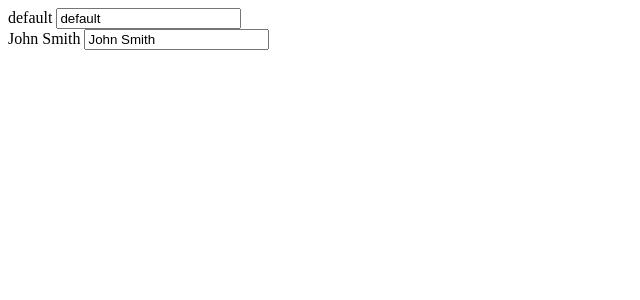
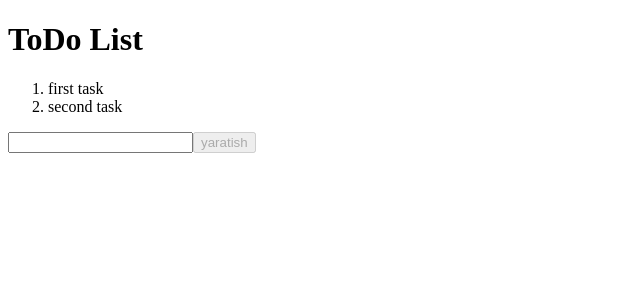
Before and after one commit to crazyysasha/turbo-disco, a Vue app: page / in a window 1280 px wide. Shown: the top 300 px of the page, without its empty margins (0-640 px from the left). Built offline with nearby package versions, Linux system fonts and the light colour scheme.

Commit message:
homework/1 Fixes #1

```diff
--- a/src/App.vue
+++ b/src/App.vue
@@ -1,46 +1,26 @@
 <script setup>
-import { computed } from '@vue/reactivity';
-import { reactive, ref } from 'vue';
-const userName = ref('default');
+import { ref } from 'vue';
 
-const classList = computed(() => {
-  if (userName.value.length > 0 && userName.value != 'default') {
-    return ["filled"];
-  }
-  return [];
-});
+ const tasks= ref([]);
 
-const data = reactive({
-  name: 'John',
-  surname: "Smith"
-});
-const fullName = computed(() => {
-  return `${data.name} ${data.surname}`
-});
-
-const onInput = ($event) => {
-
-  const fullName2 = $event.target.value;
-
-  const [name2, surname2] = fullName2.split(' ');
-
-  data.name = name2;
-  data.surname = surname2;
-
-}
 </script>
 <template>
-  <form v-bind:class="classList">
-    {{ userName }}
-    <input type="text" name="your_name" v-model="userName">
-  </form>
+  <h1>
+    ToDo List
+  </h1>
+
+  <ol>
+    <li >
+      first task
+    </li>
+    <li>
+      second task
+    </li>
+  </ol>
+
   <form action="">
-    {{ fullName }}
-    <input type="text" name="full_name" :value="fullName" v-on:input="onInput">
+    <input type="text" name="task_name">
+    <button disabled>yaratish</button>
   </form>
 </template>
-<style scoped>
-.filled {
-  color: red;
-}
-</style>
+<style scoped></style>
```
